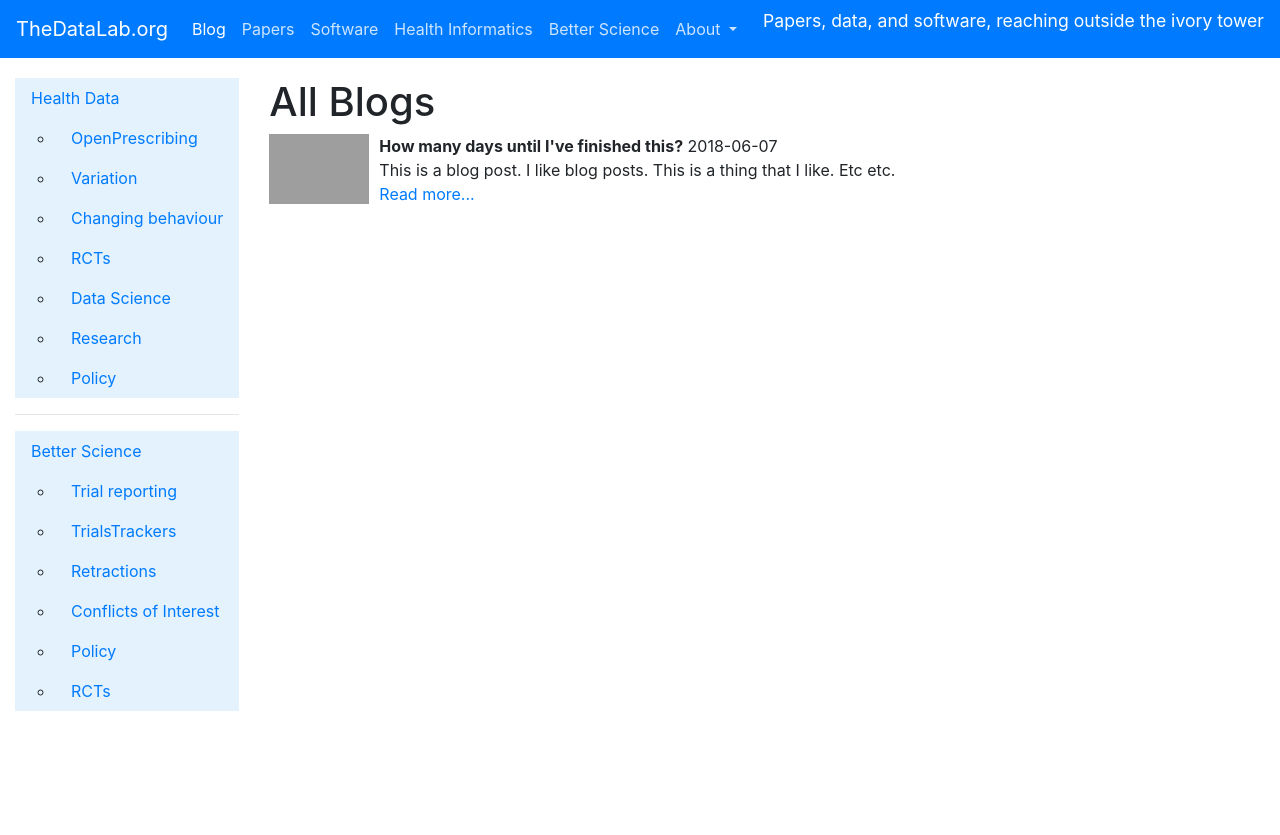
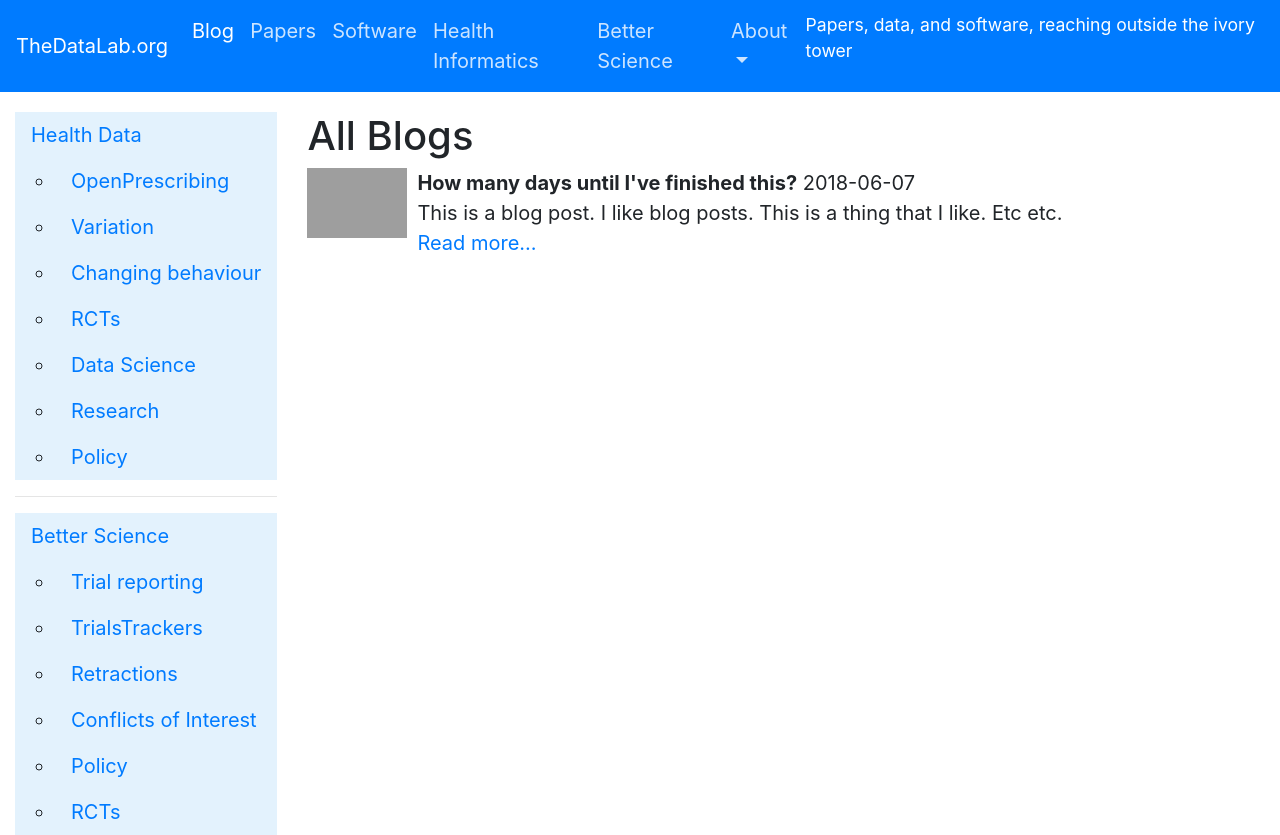
Before and after one commit to ebmdatalab/thedatalab, a Django app: page /blogs/ in a window 1280 px wide. Before the commit the page ends 711 px from the top, so only its background shows below. Run offline with Django 3.2, Linux system fonts and the light colour scheme; data comes from the database, SQL or seed files in the repository; style sheets or scripts are compiled from the project's sources; parts of the project's set-up code (start-up, migrations or seed data) failed here and were passed over; some libraries are stand-ins or nearby versions; grey boxes are pictures that could not be loaded.

Commit message:
Bump base font size

```diff
--- a/thedatalab/static/scss/main.scss
+++ b/thedatalab/static/scss/main.scss
@@ -1,3 +1,7 @@
+body {
+  font-size: 15pt;
+}
+
 .sidenav {
   background-color: #e3f2fd
 }
```
